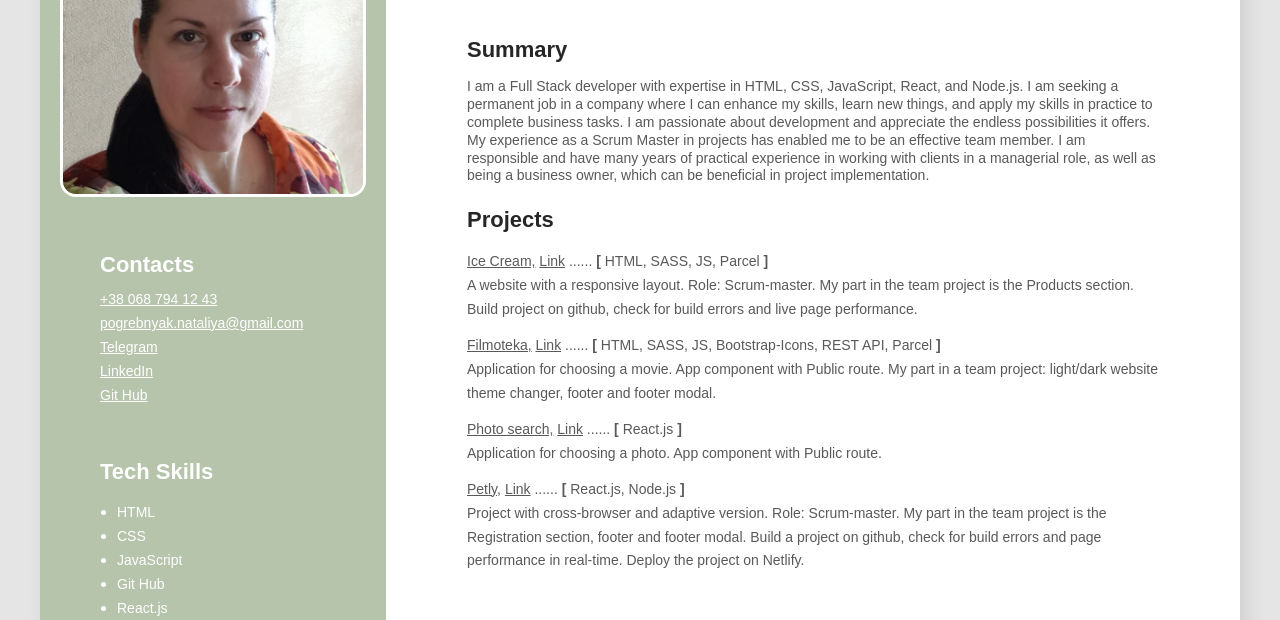
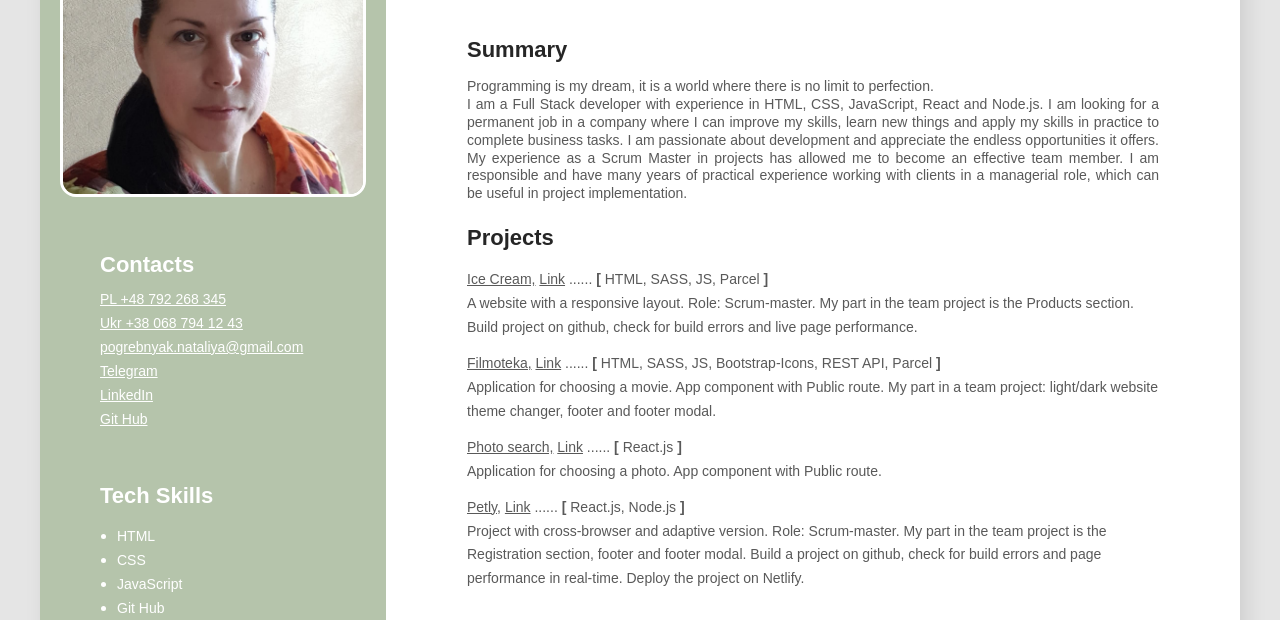
Before and after one commit to PNataliya/CV, a plain HTML site: page index.html in a window 1280 px wide. Shown: the part 177-797 px from the top of the page. Drawn offline with Linux system fonts and the light colour scheme.

Commit message:
Summery updated

```diff
--- a/css/style.css
+++ b/css/style.css
@@ -89,6 +89,7 @@ body {
   font-style: normal;
   font-weight: normal;
   font-size: 14px;
+  text-align: justify;
   line-height: 1.28;
   color: #595959;
 }
--- a/index.html
+++ b/index.html
@@ -41,16 +41,17 @@
         <div class="my-projects-section">
           <h3 class="main-content-title">Summary</h3>
           <p class="summary">
-            I am a Full Stack developer with expertise in HTML, CSS, JavaScript,
-            React, and Node.js. I am seeking a permanent job in a company where
-            I can enhance my skills, learn new things, and apply my skills in
-            practice to complete business tasks. I am passionate about
-            development and appreciate the endless possibilities it offers. My
-            experience as a Scrum Master in projects has enabled me to be an
+            Programming is my dream, it is a world where there is no limit to
+            perfection. <br />
+            I am a Full Stack developer with experience in HTML, CSS,
+            JavaScript, React and Node.js. I am looking for a permanent job in a
+            company where I can improve my skills, learn new things and apply my
+            skills in practice to complete business tasks. I am passionate about
+            development and appreciate the endless opportunities it offers. My
+            experience as a Scrum Master in projects has allowed me to become an
             effective team member. I am responsible and have many years of
-            practical experience in working with clients in a managerial role,
-            as well as being a business owner, which can be beneficial in
-            project implementation.
+            practical experience working with clients in a managerial role,
+            which can be useful in project implementation.
           </p>
           <h3 class="main-content-title">Projects</h3>
 
@@ -232,7 +233,7 @@
               </h4>
 
               <p class="my-work-experience-period">
-                February 2022 - until now
+                February 2022 - February 2023
                 <span class="my-work-experience-divider">|</span> Ukraine, Kyiv
                 city
               </p>
@@ -271,8 +272,12 @@
           <div class="contacts-section">
             <h3 class="contacts-title">Contacts</h3>
             <div>
-              <a class="contacts-section-link" href="tel:+380634494718"
-                >+38 068 794 12 43</a
+              <a class="contacts-section-link" href="tel:+48792268345">
+                PL +48 792 268 345</a
+              >
+              <br />
+              <a class="contacts-section-link" href="tel:+380634494718">
+                Ukr +38 068 794 12 43</a
               >
             </div>
 
@@ -362,6 +367,9 @@
             <h3 class="languages-title">Languages</h3>
             <ul class="languages-list">
               <li class="languages-item">
+                <span class="languages-text">Polish - speak and read</span>
+              </li>
+              <li class="languages-item">
                 <span class="languages-text">English - pre-intermediate</span>
               </li>
               <li class="languages-item">
```
